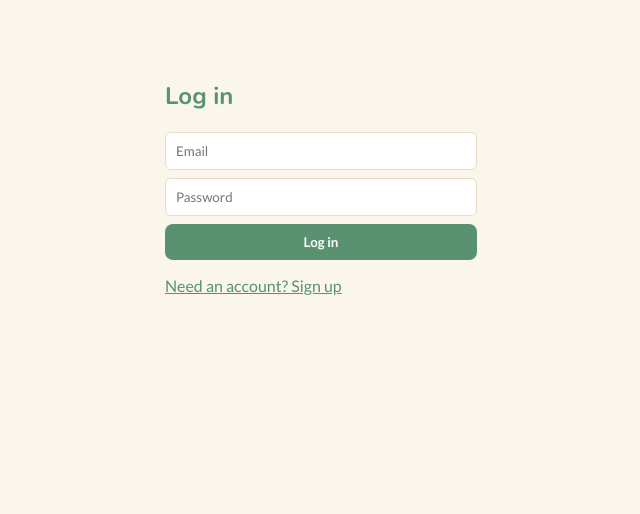
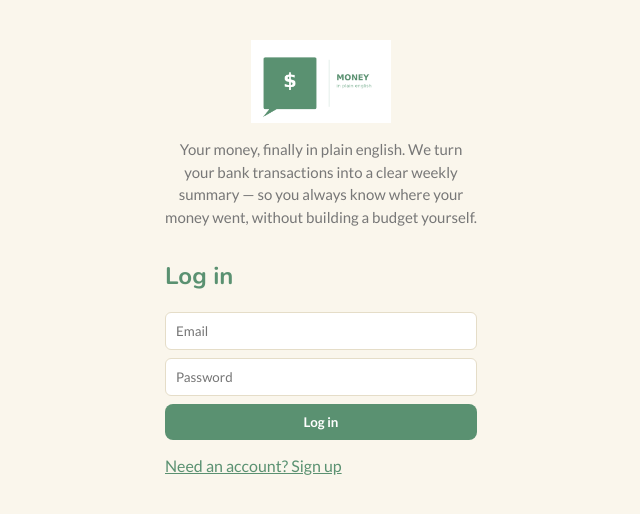
Before and after one commit to lhamza307/money-in-plain-english, a website: page app/public/login.html in a window 1280 px wide. Shown: the whole page, without its empty margins (319-959 px from the left). Drawn offline with nearby package versions, Linux system fonts and the light colour scheme.

Commit message:
Add logo and brand summary to login/signup, reword placeholder tab copy
Login/signup now lead with the logo and a one-line product summary
instead of a bare form. Inbox/Chatbot placeholders no longer expose
internal phase numbers to the user.

Co-Authored-By: Claude Sonnet 5 <noreply@anthropic.com>

```diff
--- a/app/public/login.html
+++ b/app/public/login.html
@@ -5,7 +5,10 @@
 <title>Log in — Money in Plain English</title>
 <link rel="stylesheet" href="/shell.css">
 <style>
-  body { max-width: 360px; margin: 80px auto; padding: 0 24px; box-sizing: border-box; }
+  body { max-width: 360px; margin: 40px auto 80px; padding: 0 24px; box-sizing: border-box; }
+  .brand { text-align: center; margin-bottom: 32px; }
+  .brand img { width: 140px; height: auto; }
+  .brand p { color: var(--muted); font-size: 15px; line-height: 1.5; margin: 12px 0 0; }
   input { display: block; width: 100%; padding: 10px; margin: 8px 0; box-sizing: border-box; }
   button { width: 100%; padding: 10px; }
   #msg { color: #b00020; margin-top: 8px; }
@@ -13,6 +16,10 @@
 </style>
 </head>
 <body>
+  <div class="brand">
+    <img src="/logo.png" alt="Money in Plain English">
+    <p>Your money, finally in plain english. We turn your bank transactions into a clear weekly summary — so you always know where your money went, without building a budget yourself.</p>
+  </div>
   <h2>Log in</h2>
   <form id="login-form">
     <input type="email" id="email" placeholder="Email" required>
```
Also changed, not shown: app/public/chatbot.html (+1 -1 lines), app/public/inbox.html (+1 -1 lines), app/public/signup.html (+8 -1 lines), app/public/logo.png (added).
